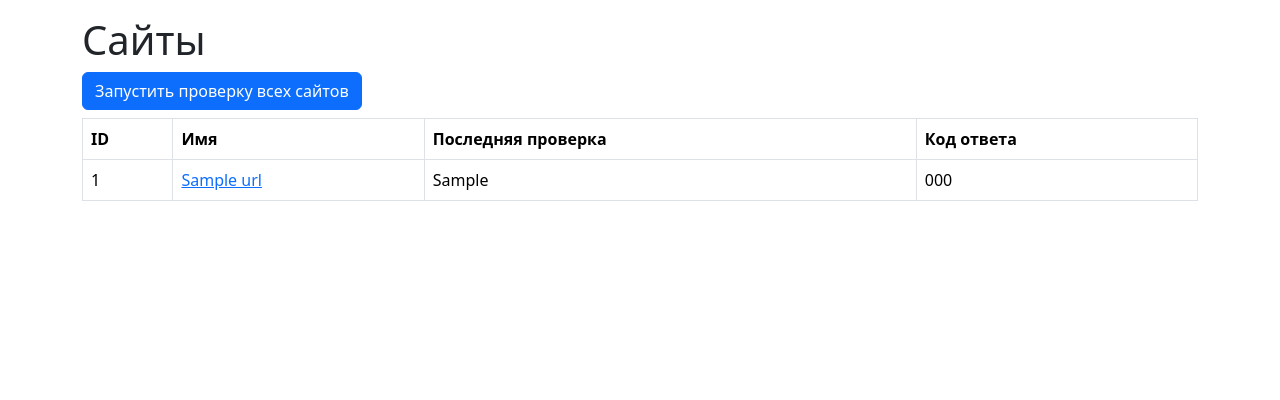
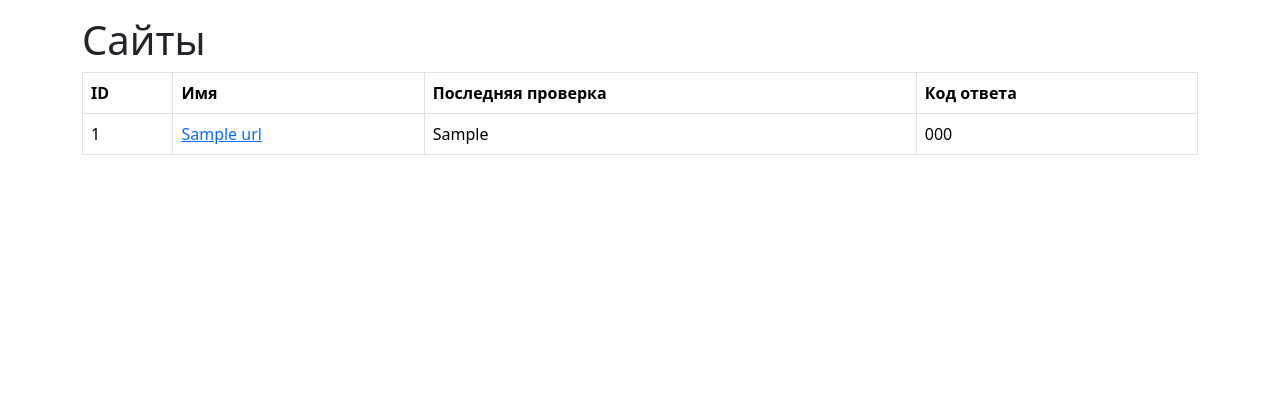
Before and after one commit to Andrey-Barinov/Page-Analyzer, a Flask app: page /urls in a window 1280 px wide. Shown: the part 56-456 px from the top of the page. Run offline with Flask 3, Linux system fonts and the light colour scheme; a database or web service that is not in the repository returns one stand-in record (values such as "Sample title"); some libraries are stand-ins or nearby versions.

Commit message:
commented button

```diff
--- a/page_analyzer/templates/urls.html
+++ b/page_analyzer/templates/urls.html
@@ -6,9 +6,9 @@
 {% endblock sidebar %}
 {% block content %}
 <h1>Сайты</h1>
-<form method="post" action="{{ url_for('check_all_urls') }}">
-  <input type="submit" class="btn btn-primary" value="Запустить проверку всех сайтов">
-</form>
+<!--<form method="post" action="{{ url_for('check_all_urls') }}">-->
+<!--  <input type="submit" class="btn btn-primary" value="Запустить проверку всех сайтов">-->
+<!--</form>-->
 <div class="table-responsive mt-2">
     <table class="table table-bordered table-hover text-nowrap" data-test="urls">
         <thead>
```
